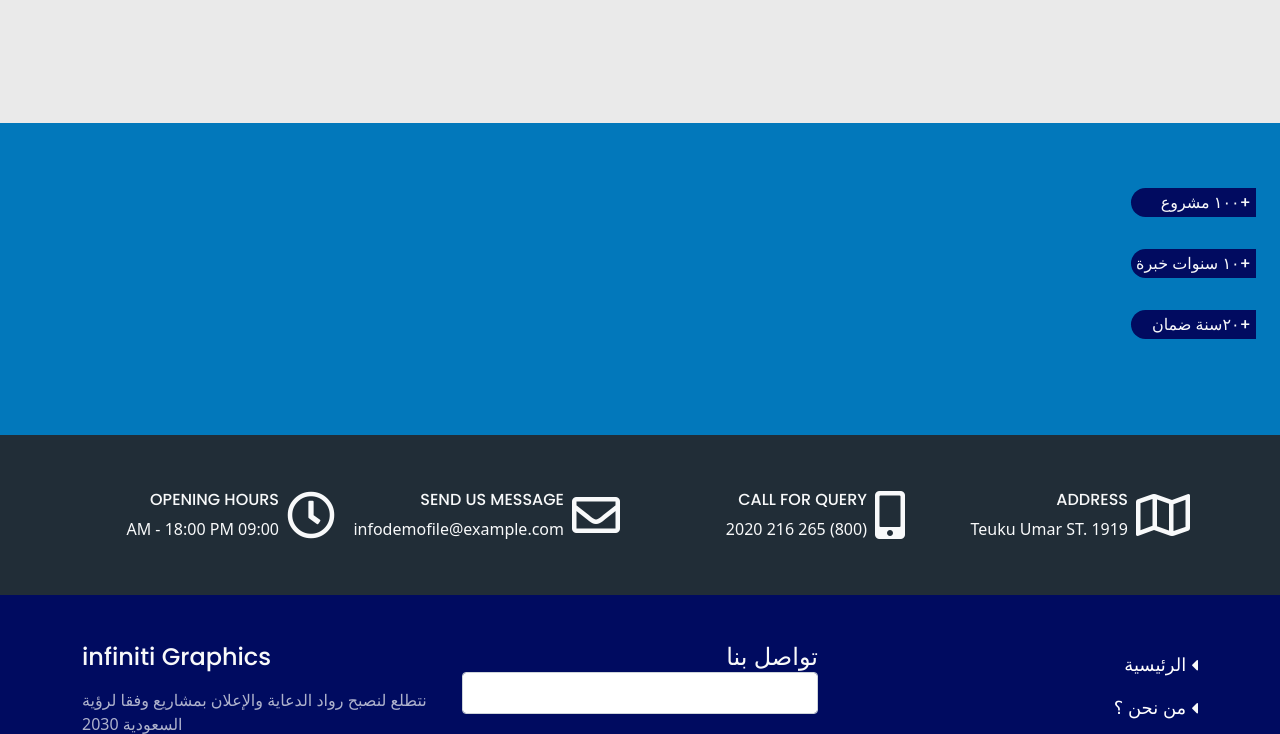
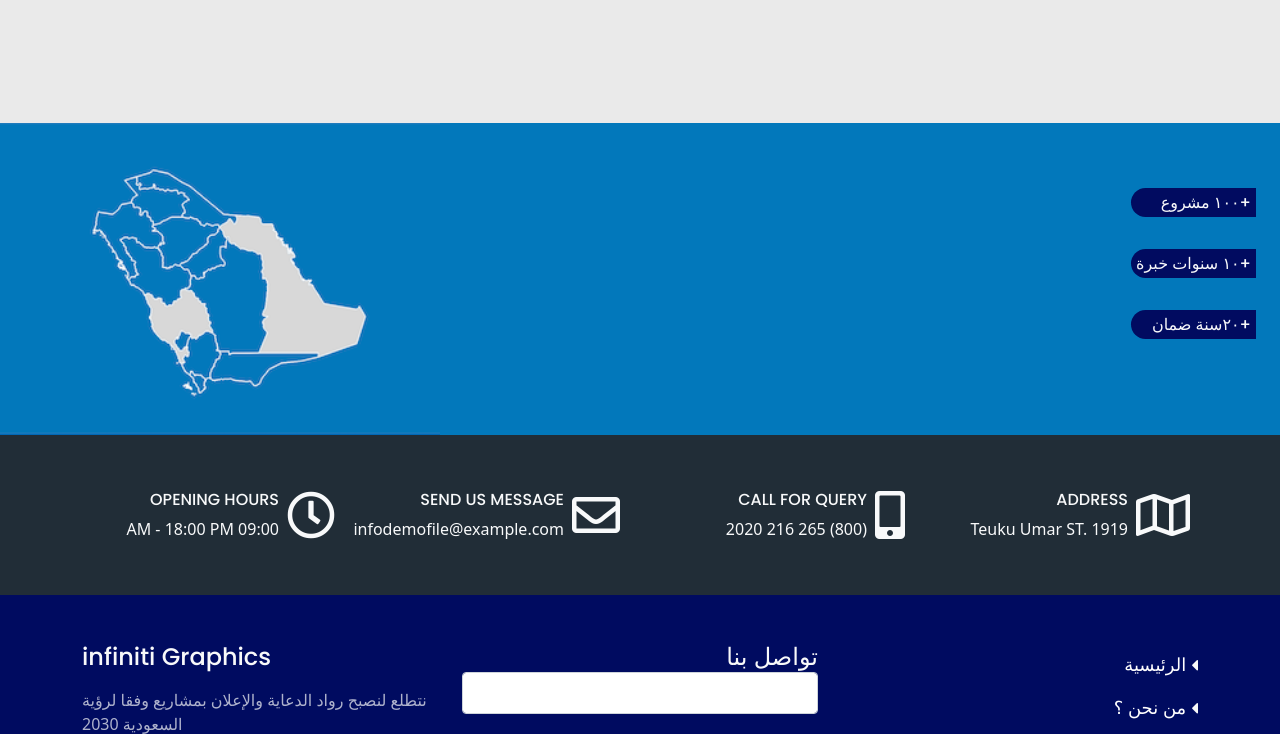
Before and after one commit to bakr-alwafi/infiniti, a plain HTML site: page index.html in a window 1280 px wide. Shown: the part 1540-2274 px from the top of the page. Drawn offline with Linux system fonts and the light colour scheme.

Commit message:
Update index.html

```diff
--- a/index.html
+++ b/index.html
@@ -143,7 +143,7 @@
     height: 39vh;
     position: relative;
 
-background-image: url('assets/images/Screenshot\ 1445-10-08\ at\ 5.02.17\ PM.png');
+background-image: url('assets/images/worrrk.png');
 background-repeat: no-repeat;
     background-size: contain;
 }
```
